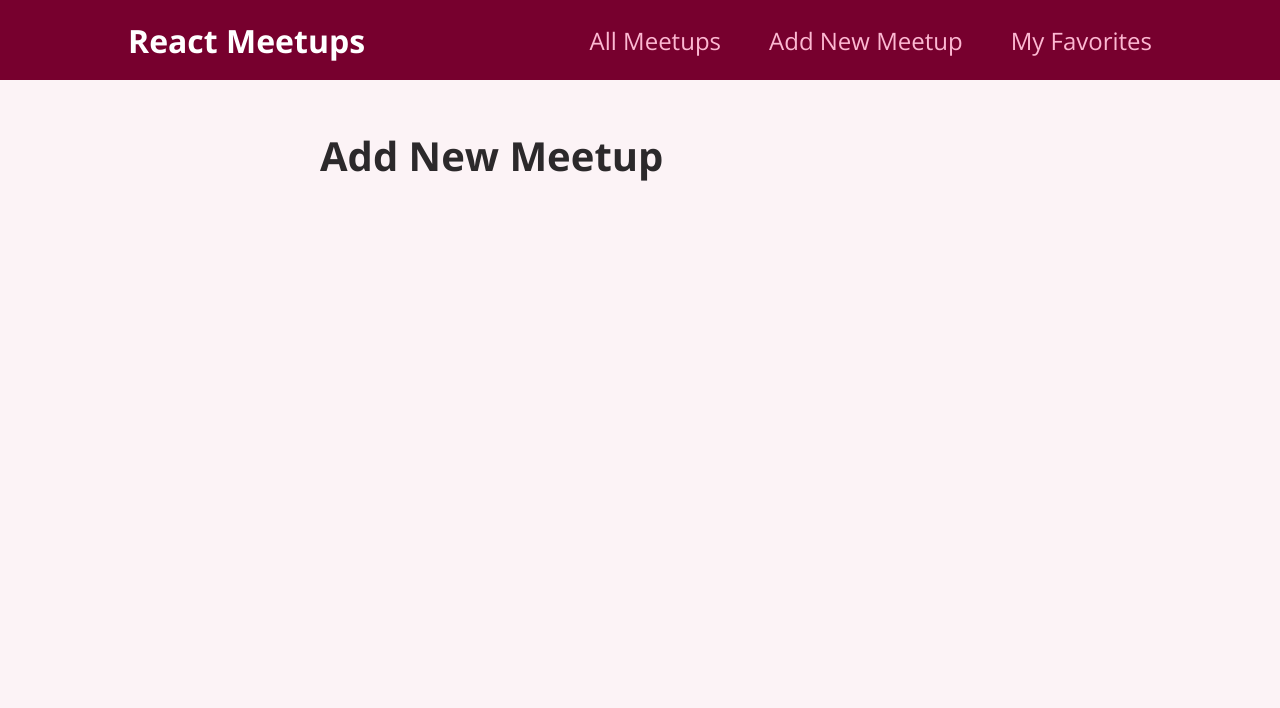
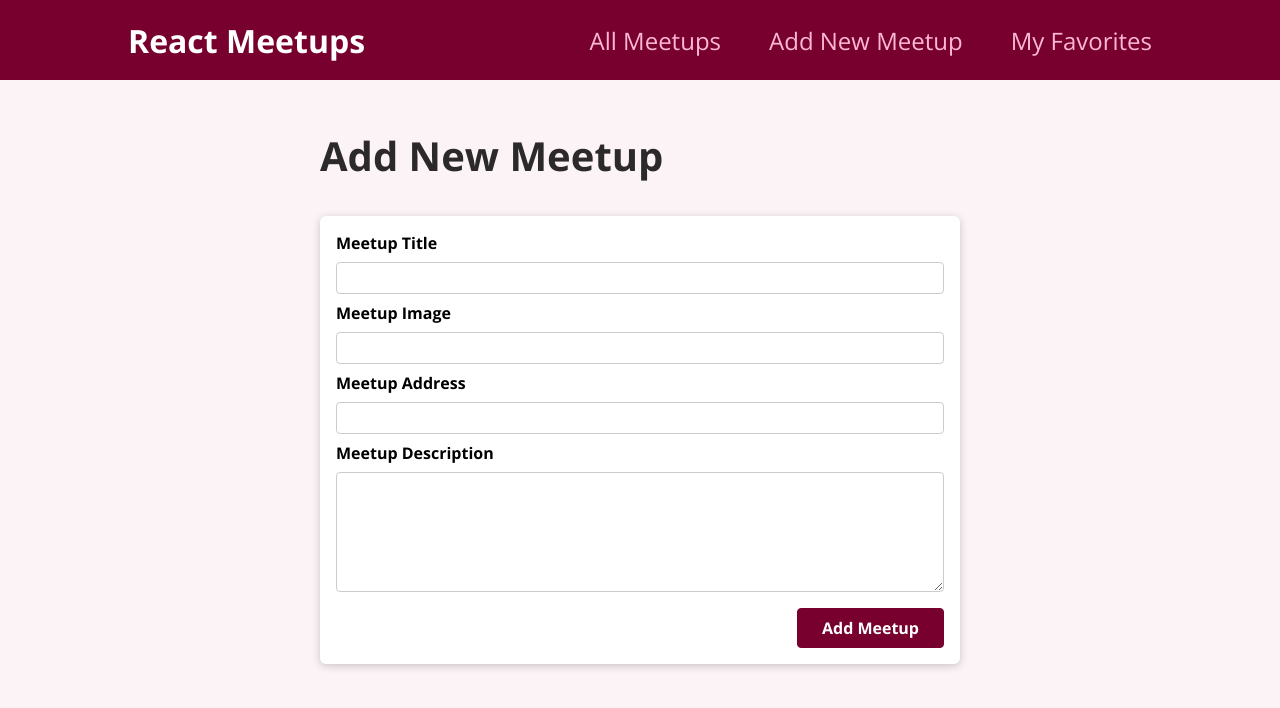
Before and after one commit to mark-francisco/react-basic-app, a React (Create React App) app: page /new-meetup in a window 1280 px wide. Shown: the top 708 px of the page. Built offline with nearby package versions, Linux system fonts and the light colour scheme.

Commit message:
finish skeleton for NewMeetupForm component

```diff
--- a/src/components/meetups/NewMeetupForm.js
+++ b/src/components/meetups/NewMeetupForm.js
@@ -4,7 +4,27 @@
 function NewMeetupForm() {
   return (
     <Card>
-      <form></form>
+      <form className={classes.form}>
+        <div className={classes.control}>
+          <label htmlFor="title">Meetup Title</label>
+          <input type="text" required id="title" />
+        </div>
+        <div className={classes.control}>
+          <label htmlFor="image">Meetup Image</label>
+          <input type="url" required id="image" />
+        </div>
+        <div className={classes.control}>
+          <label htmlFor="address">Meetup Address</label>
+          <input type="text" required id="address" />
+        </div>
+        <div className={classes.control}>
+          <label htmlFor="description">Meetup Description</label>
+          <textarea id="description" required rows="5"></textarea>
+        </div>
+        <div className={classes.actions}>
+          <button>Add Meetup</button>
+        </div>
+      </form>
     </Card>
   );
 }
```
